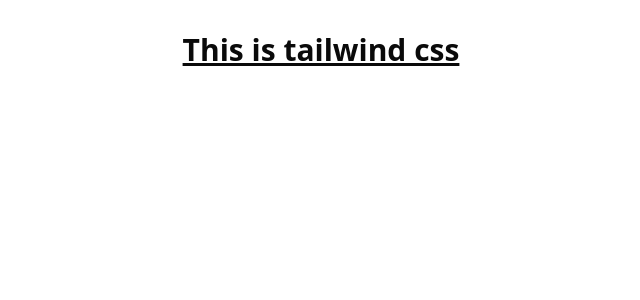
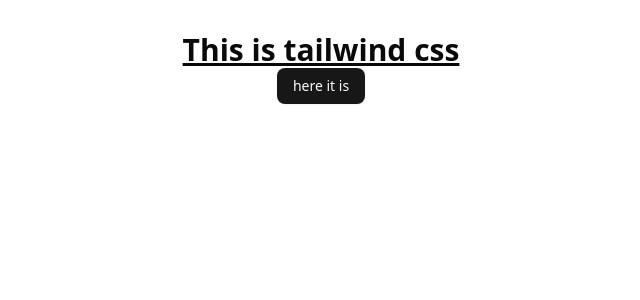
Before and after one commit to codingwithriha/Ai-travel-planner, a React (Vite) app: page / in a window 1280 px wide. Shown: the top 300 px of the page, without its empty margins (319-959 px from the left). Built offline with nearby package versions, Linux system fonts and the light colour scheme.

Commit message:
fix: Project-setup

```diff
--- a/src/App.jsx
+++ b/src/App.jsx
@@ -1,5 +1,6 @@
 
 import './App.css'
+import { Button } from './components/ui/button'
 
 function App() {
 
@@ -7,6 +8,7 @@
   return (
     <>
       <h1 className='text-3xl font-bold underline'>This is tailwind css</h1>
+      <Button>here it is</Button>
     </>
   )
 }
```
Also changed, not shown: jsconfig.app.json (deleted, +0 -12 lines), jsconfig.json (+5 -10 lines).
